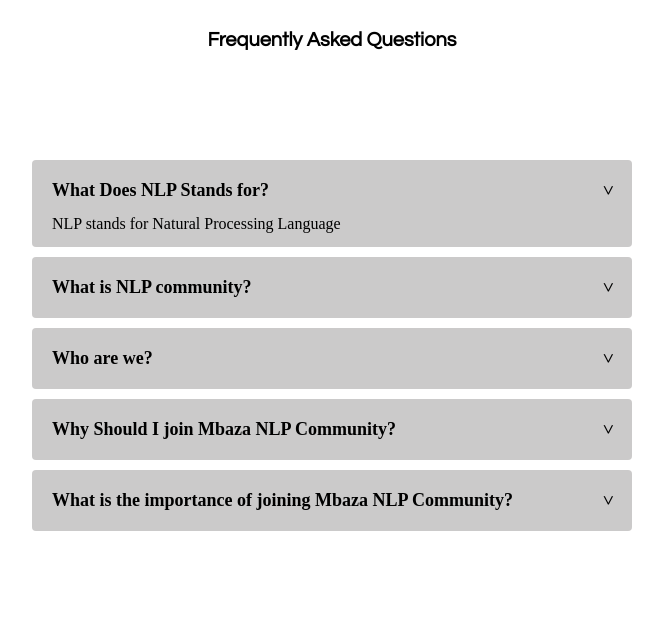
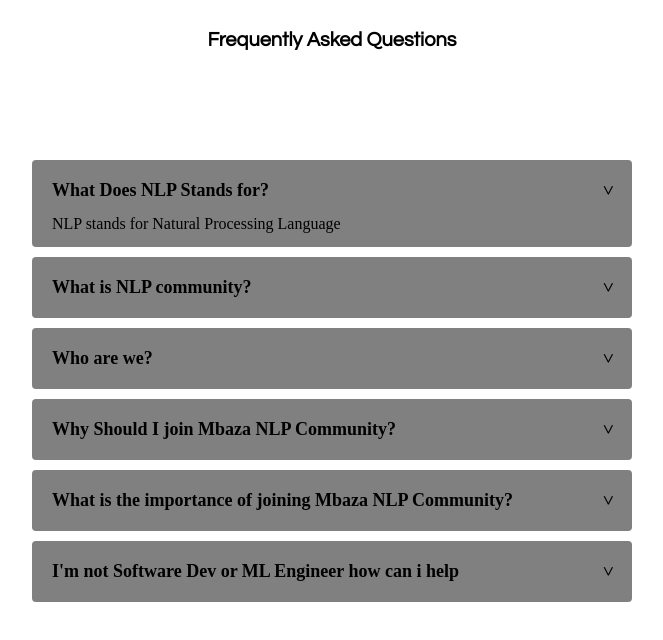
Before and after one commit to Rosinemukandayisenga/Mbaza-NLP-Community, a plain HTML site: page index.html in a window 1280 px wide. Shown: the whole page, without its empty margins (308-971 px from the left). Drawn offline with Linux system fonts and the light colour scheme.

Commit message:
some new changes on the project

```diff
--- a/index.css
+++ b/index.css
@@ -11,7 +11,7 @@
     list-style: none;
     width: 100%;
     margin-bottom: 10px;
-    background:rgb(203, 202, 202);
+    background:grey;
     padding:10px;
     border-radius: 4px;
 
--- a/index.html
+++ b/index.html
@@ -59,6 +59,14 @@
                 </p>
         </div>
     </li>
+     <li>
+        <label for="sixth">I'm not Software Dev or ML Engineer how can i help<span>&#x3e;</span></label>
+        <input type="radio" name="accordion" id="sixth" >
+        <div class="content">
+            <p> NLp community can provide a valuable tools and ressources that <br>
+                </p>
+        </div>
+    </li>
 </ul>
 </body>
 </html>
```
